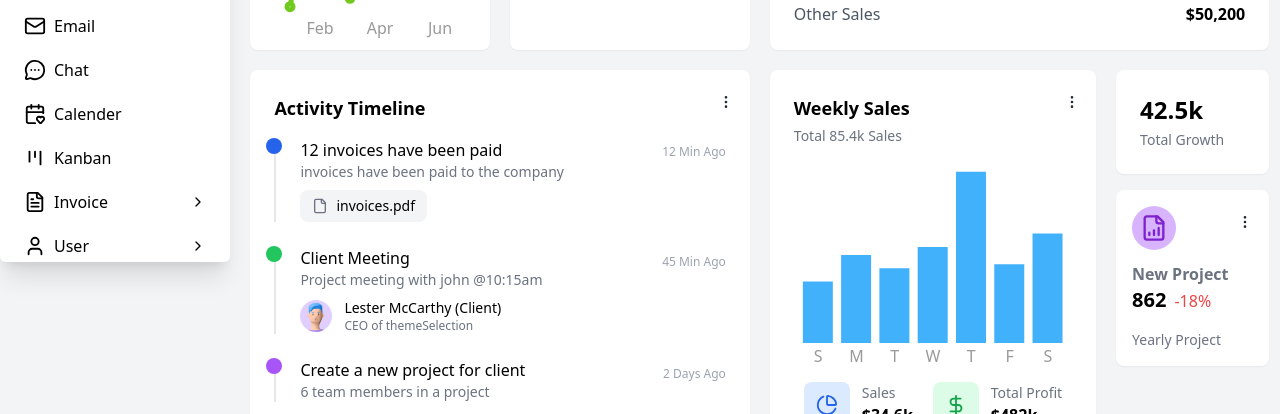
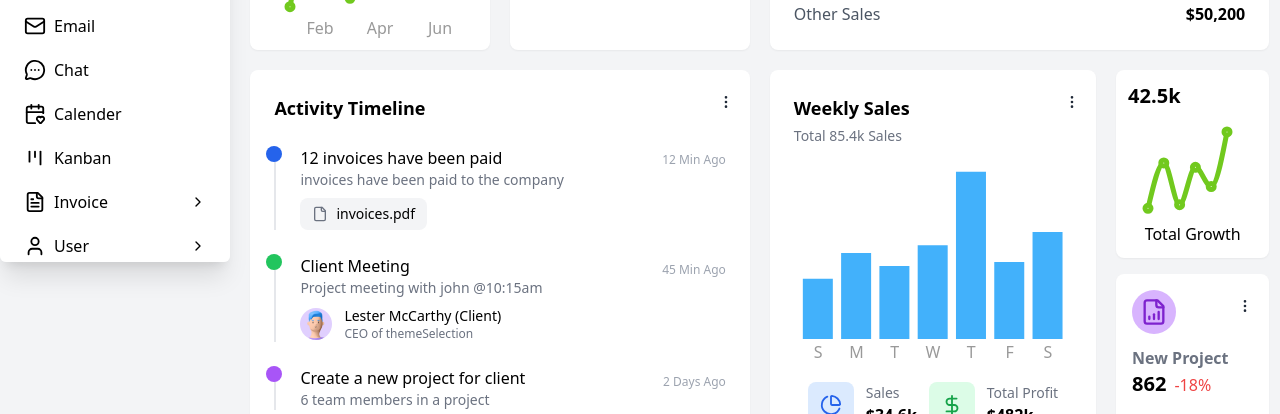
Before and after one commit to RahimMHD/Kanban-Dashboard, a React (Vite) app: page / in a window 1280 px wide. Shown: the part 538-952 px from the top of the page. Built offline with nearby package versions, Linux system fonts and the light colour scheme.

Commit message:
style all crm section

```diff
--- a/src/index.css
+++ b/src/index.css
@@ -19,12 +19,3 @@
   -webkit-font-smoothing: antialiased;
   -moz-osx-font-smoothing: grayscale;
 }
-
-.open {
-  display: block;
-}
-
-.open {
-  display: block;
-  color: #71c91e;
-}
--- a/src/sections/AllBarComponent/dashboard/crm.tsx
+++ b/src/sections/AllBarComponent/dashboard/crm.tsx
@@ -1,7 +1,7 @@
 
 import { BriefcaseBusiness, Calendar, ChartPie, CheckCheck, Clock, DollarSign, Ellipsis, EllipsisVertical, File, FileBarChart, Laptop, Map, Star, Users } from "lucide-react";
 import { MeetingSchedule } from "./data & fun dash/dashData";
-import LineChartSales from "./data & fun dash/chartsDash";
+import {LineChartSales, SmallLineChartSales } from "./data & fun dash/chartsDash";
 import BarChartWeeklySales from "./data & fun dash/barChartDah";
 
 export default function Crm() {
@@ -130,7 +130,7 @@ export default function Crm() {
             <div className="col-span-6 bg-white p-6 rounded-lg shadow-sm relative">
                 <EllipsisVertical size={16} className="absolute top-6 right-4 text-gray-800 cursor-pointer hover:scale-[1.1]"/>
                 {/* <div className="flex justify-between items-center mb-4"> */}
-                <h3 className="font-semibold text-lg mb-4">Activity Timeline</h3>
+                <h3 className="font-semibold text-lg mb-6">Activity Timeline</h3>
                 {/* </div> */}
                 <ul className="space-y-6">
                     <li className="relative pl-6 border-l-2 border-gray-200">
@@ -179,10 +179,10 @@ export default function Crm() {
                 <EllipsisVertical size={16} className="absolute top-6 right-4 text-gray-800 cursor-pointer hover:scale-[1.1]"/>
                 <h3 className="font-semibold text-lg mb-1">Weekly Sales</h3>
                 <p className="text-gray-500 text-sm mb-4">Total 85.4k Sales</p>
-                <div className="h-[70%] mb-1 flex items-center justify-center">
+                <div className="h-[64%] flex items-center justify-center">
                     <BarChartWeeklySales />
                 </div>
-                <div className="flex justify-around">
+                <div className="p-2 flex justify-around items-center">
                     <div className="flex gap-3 items-center">
                         <div className="bg-blue-100 p-3 rounded-lg">
                             <ChartPie size={22} className="text-blue-600" />
@@ -205,12 +205,12 @@ export default function Crm() {
             </div>
 
             <div className="col-span-2 space-y-4">
-                <div className="bg-white p-6 rounded-lg shadow-sm">
-                    <h3 className="font-bold text-2xl mb-1">42.5k</h3>
-                    <div className="mb-1">
-                        <LineChartSales />
+                <div className="bg-white p-3 rounded-lg shadow-sm">
+                    <p className="font-semibold text-xl">42.5k</p>
+                    <div className="h-28 flex items-center justify-center">
+                        <SmallLineChartSales />
                     </div>
-                    <p className="text-gray-500 text-sm">Total Growth</p>
+                    <p className="text-center">Total Growth</p>
                 </div>
                 <div className="bg-white p-4 rounded-lg shadow-sm relative">
                     <EllipsisVertical size={16} className="absolute top-6 right-4 text-gray-800 cursor-pointer hover:scale-[1.1]"/>
@@ -307,7 +307,7 @@ export default function Crm() {
 
                 <div className="space-y-4">
                     {MeetingSchedule && MeetingSchedule.map((item, index) => (
-                        <div className="flex justify-between items-center p-1">
+                        <div key={index} className="flex justify-between items-center p-1">
                             <div className="flex gap-3 items-center">
                                 <img
                                     src={item.image}
--- a/src/sections/AllBarComponent/dashboard/data & fun dash/barChartDah.tsx
+++ b/src/sections/AllBarComponent/dashboard/data & fun dash/barChartDah.tsx
@@ -53,8 +53,6 @@ export default function BarChartWeeklySales() {
         return [a.uv]
     })
 
-    console.log(checkTheBig)
-
     return (
     <ResponsiveContainer width="100%" height="100%">
         <BarChart width={100} height={300} data={dataBar}>
--- a/src/sections/AllBarComponent/dashboard/data & fun dash/chartsDash.tsx
+++ b/src/sections/AllBarComponent/dashboard/data & fun dash/chartsDash.tsx
@@ -40,7 +40,7 @@ const data = [
     },
 ];
 
-export default function LineChartSales() {
+function LineChartSales() {
     return (
         <ResponsiveContainer width="100%" height="90%">
             <LineChart
@@ -61,3 +61,28 @@ export default function LineChartSales() {
         </ResponsiveContainer>
     );
 }
+
+
+function SmallLineChartSales() {
+    return (
+        <ResponsiveContainer width="100%" height="90%">
+            <LineChart
+                width={500}
+                height={300}
+                data={data}
+                margin={{
+                    top: 5,
+                    right: 30,
+                    left: 20,
+                    bottom: 5,
+                }}
+            >
+                <Tooltip />
+
+                <Line type="monotone" dataKey="pv" stroke="#71c91e" strokeWidth={5} activeDot={{ r: 8 }} />
+            </LineChart>
+        </ResponsiveContainer>
+    );
+}
+
+export {SmallLineChartSales, LineChartSales}
```
Also changed, not shown: src/App.css (line endings or trailing spaces).
